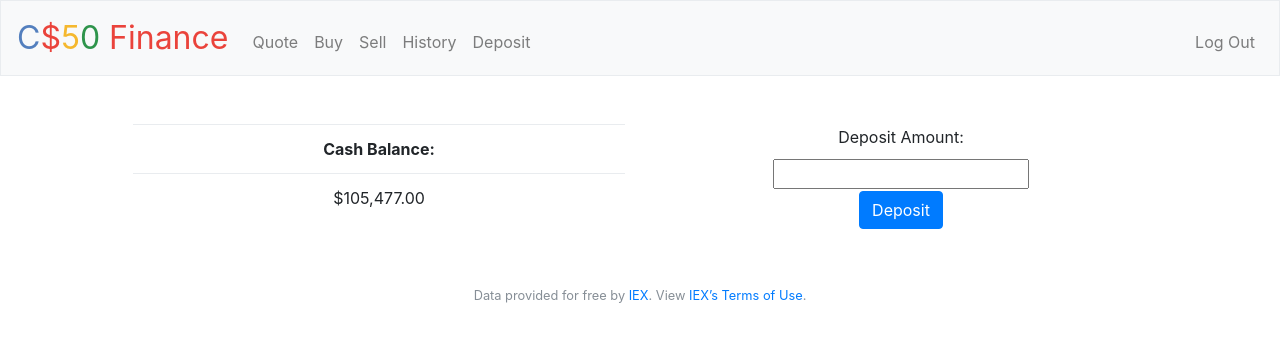
After one commit to adagar/CS50x_Pset7, a Flask app: page /deposit in a window 1280 px wide. The commit adds this page. Shown: the top 342 px of the page. Run offline with Flask 2, Linux system fonts and the light colour scheme; a user stored in the database is signed in; some libraries are stand-ins or nearby versions.

Commit message:
Can now deposit funds

```diff
--- a/finance/application.py
+++ b/finance/application.py
@@ -38,6 +38,26 @@ Session(app)
 # Configure CS50 Library to use SQLite database
 db = SQL("sqlite:///finance.db")
 
+"""
+Custom content
+"""
+@app.route("/deposit", methods=["GET", "POST"])
+@login_required
+def deposit():
+    """Allow user to deposit more cash"""
+    if request.method != "POST":
+        cash = db.execute("SELECT cash FROM users where id=:userID",
+                                 userID=session["user_id"])[0]["cash"]
+        return render_template("deposit.html", cash=cash)
+    else:
+        try:
+            deposit = float(request.form.get("deposit"))
+        except ValueError:
+            return apology("Invalid deposit", 400)
+
+        db.execute("UPDATE users SET cash = cash + :deposit WHERE id=:userID",
+                           deposit=deposit, userID=session["user_id"])
+        return redirect("/")
 
 @app.route("/")
 @login_required
@@ -57,7 +77,7 @@ def index():
 
     if len(portfolio) != 0:
         for item in portfolio:
-            totalStockVal += lookup(item)["price"]
+            totalStockVal += lookup(item)["price"] * portfolio[item][0]
 
     return render_template("index.html", portfolio=portfolio, cash=cash, totalStockVal=totalStockVal)
 
--- a/finance/static/styles.css
+++ b/finance/static/styles.css
@@ -48,4 +48,10 @@ main img
 
 table{
     margin: auto;
+    border: 0;
+    border-top-style: none;
 }
+
+.borderless table{
+    border: none;
+}
--- /dev/null
+++ b/finance/templates/deposit.html
@@ -0,0 +1,41 @@
+{% extends "layout.html" %}
+
+{% block title %}
+    Deposit Cash
+{% endblock %}
+
+{% block main %}
+    <div class = "container">
+        <div class="row">
+            <div class="col">
+                <table class="table borderless">
+                    <tr>
+                        <th>Cash Balance:</th>
+                    </tr>
+                    <tr>
+                        <td>{{ cash | usd }}</td>
+                    </tr>
+                </table>
+            </div>
+            <div class="col">
+                <table>
+                    <form action = "/deposit" method="POST">
+                        <tr>
+                            <td><label for="deposit">Deposit Amount:</label></td>
+                        </tr>
+                        <tr>
+                            <td><input type="text" name="deposit"/></td>
+                        </tr>
+                        <tr>
+                            <td><button class="btn btn-primary" type="submit">Deposit</button></td>
+                        </tr>
+
+                    </form>
+                </table>
+            </div>
+        </div>
+    </div>
+
+
+
+{% endblock %}
--- a/finance/templates/index.html
+++ b/finance/templates/index.html
@@ -6,7 +6,7 @@
 
 {% block main %}
     {% set sumVal = cash %}
-    <table>
+    <table class="table borderless">
         <tr>
             <th>Symbol</th>
             <th>Quantity</th>
@@ -23,7 +23,8 @@
         </tr>
         {% endfor %}
     </table>
-    <table>
+    <hr />
+    <table class="table borderless">
         <tr>
             <th>Cash Balance:</th>
             <th>Total Balance:</th>
--- a/finance/templates/layout.html
+++ b/finance/templates/layout.html
@@ -35,6 +35,7 @@
                         <li class="nav-item"><a class="nav-link" href="/buy">Buy</a></li>
                         <li class="nav-item"><a class="nav-link" href="/sell">Sell</a></li>
                         <li class="nav-item"><a class="nav-link" href="/history">History</a></li>
+                        <li class="nav-item"><a class="nav-link" href="/deposit">Deposit</a></li>
                     </ul>
                     <ul class="navbar-nav ml-auto mt-2">
                         <li class="nav-item"><a class="nav-link" href="/logout">Log Out</a></li>
```
Also changed, not shown: finance/finance.db.
